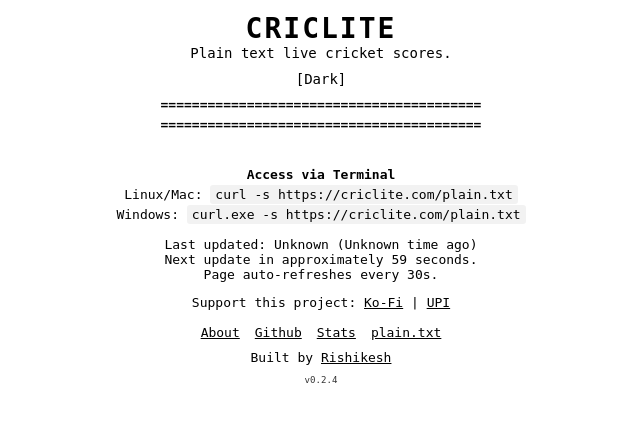
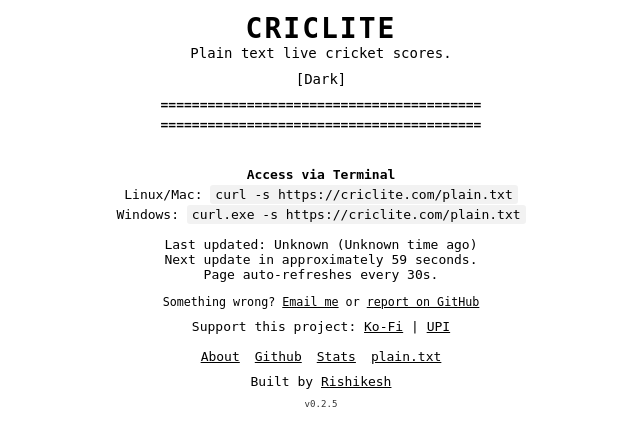
Before and after one commit to rishikeshsreehari/criclite, a FastAPI app: page / in a window 1280 px wide. Shown: the top 446 px of the page, without its empty margins (319-959 px from the left). Run offline with FastAPI, Linux system fonts and the light colour scheme; some libraries are stand-ins or nearby versions.

Commit message:
Added support email in footer

```diff
--- a/app/templates/footer.html
+++ b/app/templates/footer.html
@@ -1,6 +1,15 @@
+
+
+
+<div class="contact-info">
+    Something wrong? <a href="mailto:hello@rishikeshs.com" class="underlined">Email me</a> or
+    <a href="https://github.com/rishikeshsreehari/criclite/issues" target="_blank" class="underlined">report on GitHub</a>
+</div>
+
 <div class="support-text">
     Support this project: <a href="https://ko-fi.com/rishikeshs" target="_blank" class="plain-link">Ko-Fi</a> | <a href="https://upime.com/donate?upi_id=rishikeshsreehari%40okhdfcbank&name=Rishikesh%20Sreehari" class="plain-link">UPI</a>
 </div>
+
 
 <div class="footer-container">
     <div class="footer-links">
@@ -16,5 +25,5 @@
 
 
 
-    <div class="version-tag">v0.2.4</div>
+    <div class="version-tag">v0.2.5</div>
 </div>
--- a/app/templates/head.html
+++ b/app/templates/head.html
@@ -284,6 +284,20 @@
     .support-text {
         margin-top: 10px;
     }
+    .contact-info {
+        margin: 6px 0;
+        font-size: 0.9em;
+        color: var(--text-color-secondary);
+    }
+
+    .contact-info a {
+        color: var(--link-color);
+        text-decoration: underline;
+    }
+
+    .contact-info a:hover {
+        opacity: 0.8;
+    }
 
 </style>
 <script data-goatcounter="https://criclite.goatcounter.com/count" async src="//gc.zgo.at/count.js"></script>
```
